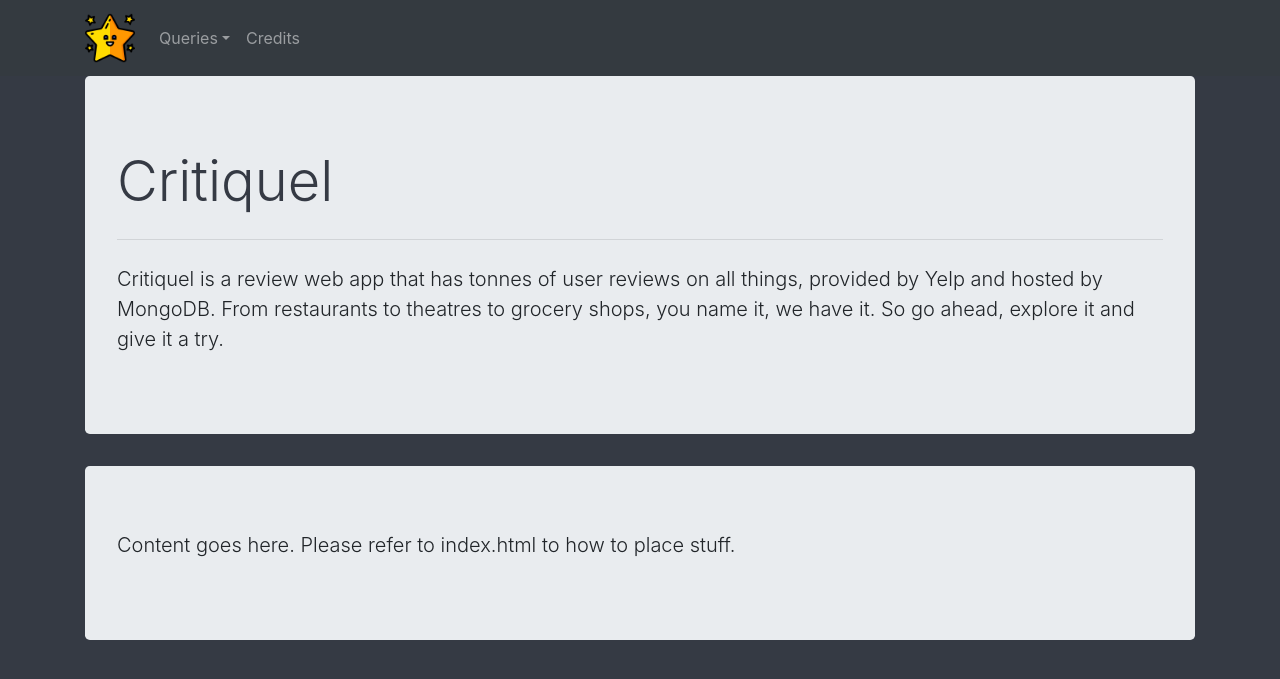
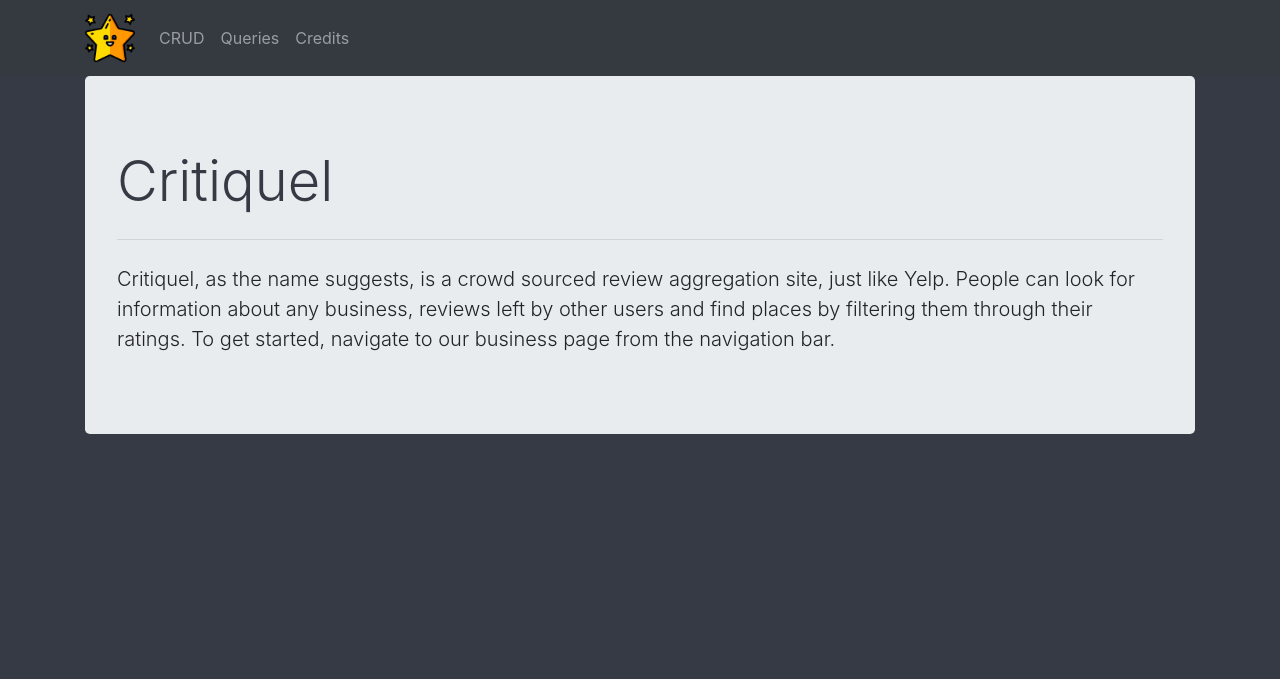
Before and after one commit to ruijin6000/critiquel, a Flask app: page / in a window 1280 px wide. Shown: the top 679 px of the page. Run offline with Flask 2, Linux system fonts and the light colour scheme; some libraries are stand-ins or nearby versions.

Commit message:
UI refining and added details to webpages

```diff
--- a/critique/templates/base.html
+++ b/critique/templates/base.html
@@ -14,14 +14,11 @@
         <a class="navbar-brand" href="{{ url_for('index') }}"><img id="navlogo" src="{{ url_for('static', filename='images/review.png') }}" alt=""></a>
         <div class="collapse navbar-collapse" id="navbarSupportedContent">
           <ul class="navbar-nav mr-auto">
-            <li class="nav-item dropdown">
-              <a class="nav-link dropdown-toggle" href="#" id="navbarDropdown" role="button" data-toggle="dropdown" aria-haspopup="true" aria-expanded="false">Queries</a>
-              <div class="dropdown-menu" aria-labelledby="navbarDropdown">
-                <a class="dropdown-item" href="#">CRUD</a>
-                <a class="dropdown-item" href="{{ url_for('business') }}">Business Queries</a>
-                <div class="dropdown-divider"></div>
-                  <a class="dropdown-item" href="#">Something else here</a>
-                </div>
+            <li class="nav-item">
+              <a class="nav-link" href="{{ url_for('credits') }}">CRUD</a>
+            </li>
+            <li class="nav-item">
+              <a class="nav-link" href="{{ url_for('business') }}">Queries</a>
             </li>
             <li class="nav-item">
               <a class="nav-link" href="{{ url_for('credits') }}">Credits</a>
--- a/critique/templates/index.html
+++ b/critique/templates/index.html
@@ -9,11 +9,5 @@
 {% endblock %}
 
 {% block subtext %}
-  Critiquel is a review web app that has tonnes of user reviews on all things, provided by Yelp and hosted by MongoDB. From restaurants to theatres to grocery shops, you name it, we have it. So go ahead, explore it and give it a try.
+  Critiquel, as the name suggests, is a crowd sourced review aggregation site, just like Yelp. People can look for information about any business, reviews left by other users and find places by filtering them through their ratings. To get started, navigate to our business page from the navigation bar.
 {% endblock %}
-
-{% block content %}
-  <div class="jumbotron">
-    <p class="lead">Content goes here. Please refer to index.html to how to place stuff.</p>
-  </div>
-{% endblock %}
--- a/critique/views.py
+++ b/critique/views.py
@@ -5,6 +5,36 @@ from . import app
 states_list = {'Alabama': 'AL', 'Alaska': 'AK', 'American Samoa': 'AS', 'Arizona': 'AZ', 'Arkansas': 'AR', 'California': 'CA', 'Colorado': 'CO', 'Connecticut': 'CT', 'Delaware': 'DE', 'District Of Columbia': 'DC', 'Federated States Of Micronesia': 'FM', 'Florida': 'FL', 'Georgia': 'GA', 'Guam': 'GU', 'Hawaii': 'HI', 'Idaho': 'ID', 'Illinois': 'IL', 'Indiana': 'IN', 'Iowa': 'IA', 'Kansas': 'KS', 'Kentucky': 'KY', 'Louisiana': 'LA', 'Maine': 'ME', 'Marshall Islands': 'MH', 'Maryland': 'MD', 'Massachusetts': 'MA', 'Michigan': 'MI', 'Minnesota': 'MN', 'Mississippi': 'MS', 'Missouri': 'MO', 'Montana': 'MT', 'Nebraska': 'NE', 'Nevada': 'NV', 'New Hampshire': 'NH', 'New Jersey': 'NJ', 'New Mexico': 'NM', 'New York': 'NY', 'North Carolina': 'NC', 'North Dakota': 'ND', 'Northern Mariana Islands': 'MP', 'Ohio': 'OH', 'Oklahoma': 'OK', 'Oregon': 'OR', 'Palau': 'PW', 'Pennsylvania': 'PA', 'Puerto Rico': 'PR', 'Rhode Island': 'RI', 'South Carolina': 'SC', 'South Dakota': 'SD', 'Tennessee': 'TN', 'Texas': 'TX', 'Utah': 'UT', 'Vermont': 'VT', 'Virgin Islands': 'VI', 'Virginia': 'VA', 'Washington': 'WA', 'West Virginia': 'WV', 'Wisconsin': 'WI', 'Wyoming': 'WY'}
 
 mongo = PyMongo(app, uri="mongodb://ec2-54-241-147-8.us-west-1.compute.amazonaws.com:27022/yelpData")
+
+@app.route('/business', methods=['POST', 'GET'])
+def business():
+
+    if request.method == 'POST':
+        parameters = {}
+        name = capitalize_each_word(request.form['name'])
+        if len(name) > 0:
+            parameters['name'] = name
+
+        city = capitalize_each_word(request.form['city'])
+        if len(city) > 0:
+            parameters['city'] = city
+
+        state_input = request.form['state']
+        if len(state_input) > 0:
+            state = state_input.upper() if len(state_input) == 2 else states_list[state_input.capitalize()]
+            parameters['state'] = state
+
+        ratings = request.form['ratings']
+        if len(ratings) > 0:
+            ratings = int(ratings)
+            parameters['stars'] = {'$gte': ratings}
+
+        projection = {'name': 1, 'city': 1, 'address': 1, 'categories': 1, 'stars': 1}
+
+        result = mongo.db.business.find(parameters, projection).limit(20)
+        return render_template('business.html', data=result)
+
+    return render_template('business.html')
 
 def capitalize_each_word(word):
     return ' '.join(i.capitalize() for i in word.split(" "))
@@ -17,53 +47,12 @@ def index():
 def credits():
     return render_template('credits.html')
 
-@app.route('/business', methods=['POST', 'GET'])
-def business():
-    # Query field will never be empty since input is mandatory
-    # If user inputted data in the form, we would have a post request.
-    if request.method == 'POST':
-        search_dictionary = {}
-        # Get the input using the form fields and capitalize each word
-        name = capitalize_each_word(request.form['name'])
-        if len(name) > 0:
-            search_dictionary['name'] = name
-
-        city = capitalize_each_word(request.form['city'])
-        if len(city) > 0:
-            search_dictionary['city'] = city
-
-        state_input = request.form['state']
-        if len(state_input) > 0:
-            state = state_input.upper() if len(state_input) == 2 else states_list[state_input.capitalize()]
-            search_dictionary['state'] = state
-
-        ratings = int(request.form['ratings'])
-        print(ratings)
-        search_dictionary['stars'] = ratings
-        # Search parameters
-
-        # Projection parameter
-        projection = {'name': 1, 'city': 1, 'address': 1, 'categories': 1, 'stars': 1}
-
-        # Get the query result and pass it to render the template
-        print(f'db.business.find({search_dictionary},{projection})')
-        result = mongo.db.business.find(search_dictionary, projection).limit(20)
-        return render_template('business.html', data=result)
-    # Else we have a get request, so don't pass data (will be None by default)
-    return render_template('business.html')
-    result = mongo.db.business.find({'state':'CA'}, {'name':1,'address':1,'categories':1})
-    # result = mongo.db.business.find({'city':'Phoenix'}, {'name':1,'address':1,'categories':1})
-    return render_template('business.html', data=result)
-
-
 @app.route('/businessByCity')
 def businessByCity():
-	print()
 	result = mongo.db.business.find({'city':'Phoenix'}, {'name':1,'address':1,'categories':1})
 	return render_template('businessByCity.html', data=result)
 
 @app.route('/businessByName')
 def businessByName():
-	print()
 	result = mongo.db.business.find({'name':'Arizona Biltmore Golf Club'}, {'name':1,'address':1,'city':1, 'state':1})
 	return render_template('businessByCity.html', data=result)
```
Also changed, not shown: critique/templates/business.html (+7 -1 lines).
